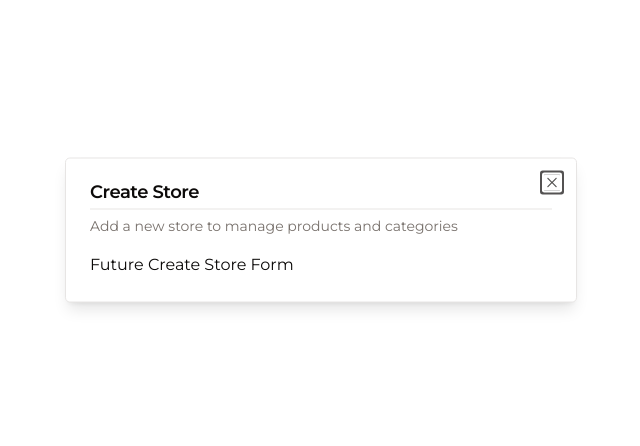
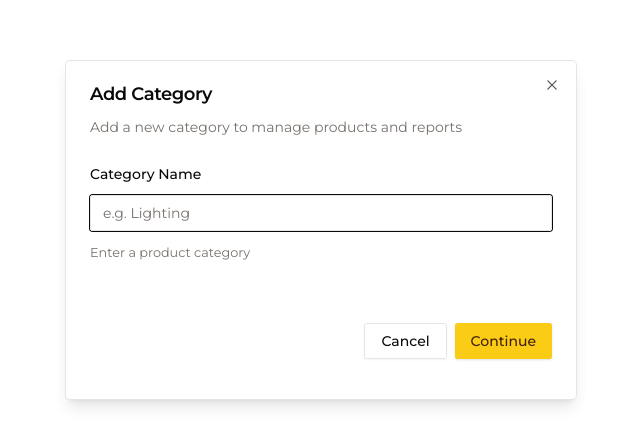
Before and after one commit to tshimega-molefe/35lens, a Next.js app in the folder frontend/: page / in a window 1280 px wide. Shown: the part 170-616 px from the top of the page, without its empty margins (319-959 px from the left). Built offline with nearby package versions, Linux system fonts and the light colour scheme.

Commit message:
Added Server Actions to StoreFormActions.ts

```diff
--- a/frontend/app/globals.css
+++ b/frontend/app/globals.css
@@ -69,7 +69,7 @@
     @apply scroll-m-20 text-4xl font-extrabold tracking-tight lg:text-5xl;
   }
   h2 {
-    @apply scroll-m-20 border-b pb-2 text-3xl font-semibold tracking-tight transition-colors first:mt-0;
+    @apply scroll-m-20  pb-2 text-3xl font-semibold tracking-tight transition-colors first:mt-0;
   }
   h3 {
     @apply scroll-m-20 text-2xl font-semibold tracking-tight;
--- a/frontend/components/ui/modals/store-modal.tsx
+++ b/frontend/components/ui/modals/store-modal.tsx
@@ -1,19 +1,103 @@
 "use client";
+import * as z from "zod";
+import { Loader2 } from "lucide-react";
 
+import { zodResolver } from "@hookform/resolvers/zod";
+import { useForm } from "react-hook-form";
 import Modal from "@/components/ui/modal";
 import { useStoreModal } from "@/hooks/use-store-modal";
 
+import { Button } from "@/components/ui/button";
+import {
+  Form,
+  FormControl,
+  FormDescription,
+  FormField,
+  FormItem,
+  FormLabel,
+  FormMessage,
+} from "@/components/ui/form";
+import { Input } from "@/components/ui/input";
+import { useState } from "react";
+import addCategory from "@/server/storeForm";
+
+const formSchema = z.object({
+  storeName: z.string().min(1).max(50),
+});
+
+export type StoreFormValues = z.infer<typeof formSchema>;
+
 export const StoreModal = () => {
   const storeModal = useStoreModal();
+  const [isLoading, setIsLoading] = useState<boolean>(false);
+
+  const form = useForm<z.infer<typeof formSchema>>({
+    resolver: zodResolver(formSchema),
+    defaultValues: {
+      storeName: "",
+    },
+  });
+
+  async function onSubmit(formData: StoreFormValues) {
+    setIsLoading(true);
+    try {
+      addCategory(formData);
+    } catch (error) {
+    } finally {
+      setIsLoading(false);
+    }
+  }
 
   return (
     <Modal
-      title="Create Store"
-      description="Add a new store to manage products and categories"
+      title="Add Category"
+      description="Add a new category to manage products and reports"
       isOpen={storeModal.isOpen}
       onClose={storeModal.onClose}
     >
-      Future Create Store Form
+      <div>
+        <div className="space-y-4 py-2 pb-4">
+          <Form {...form}>
+            <form onSubmit={form.handleSubmit(onSubmit)} className="space-y-8">
+              <FormField
+                control={form.control}
+                name="storeName"
+                render={({ field }) => (
+                  <FormItem>
+                    <FormLabel>Category Name</FormLabel>
+                    <FormControl>
+                      <Input placeholder="e.g. Lighting" {...field} />
+                    </FormControl>
+                    <FormDescription>Enter a product category</FormDescription>
+                    <FormMessage />
+                  </FormItem>
+                )}
+              />
+              <div className="pt-6 space-x-2 flex items-center justify-end">
+                <Button
+                  onClick={storeModal.onClose}
+                  variant="outline"
+                  type="submit"
+                  disabled={isLoading}
+                >
+                  {isLoading ? (
+                    <Loader2 className="animate-spin" />
+                  ) : (
+                    <p>Cancel</p>
+                  )}
+                </Button>
+                <Button type="submit" disabled={isLoading}>
+                  {isLoading ? (
+                    <Loader2 className="animate-spin" />
+                  ) : (
+                    <p>Continue</p>
+                  )}
+                </Button>
+              </div>
+            </form>
+          </Form>
+        </div>
+      </div>
     </Modal>
   );
 };
--- a/frontend/next.config.js
+++ b/frontend/next.config.js
@@ -1,4 +1,8 @@
 /** @type {import('next').NextConfig} */
-const nextConfig = {}
+const nextConfig = {
+  experimental: {
+    serverActions: true,
+  },
+};
 
-module.exports = nextConfig
+module.exports = nextConfig;
--- a/frontend/package.json
+++ b/frontend/package.json
@@ -23,6 +23,7 @@
     "clsx": "^2.0.0",
     "eslint": "8.49.0",
     "eslint-config-next": "13.4.19",
+    "lucide-react": "latest",
     "next": "13.4.19",
     "postcss": "8.4.29",
     "react": "18.2.0",
@@ -32,7 +33,7 @@
     "tailwindcss": "3.3.3",
     "tailwindcss-animate": "^1.0.7",
     "typescript": "5.2.2",
-    "zod": "^3.22.2",
+    "zod": "latest",
     "zustand": "latest"
   }
 }
```
Also changed, not shown: 2 other files (tests, documents, lock files or other folders).
